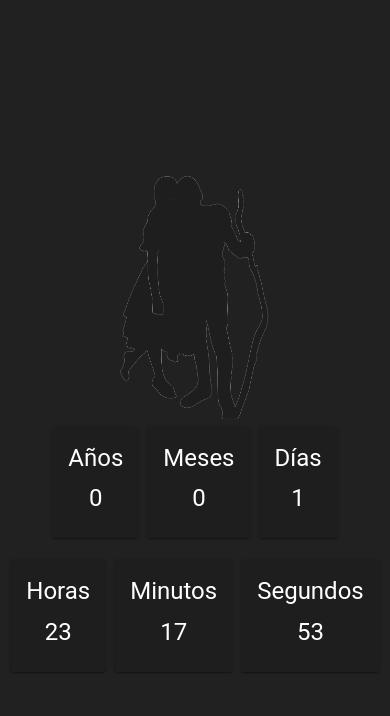
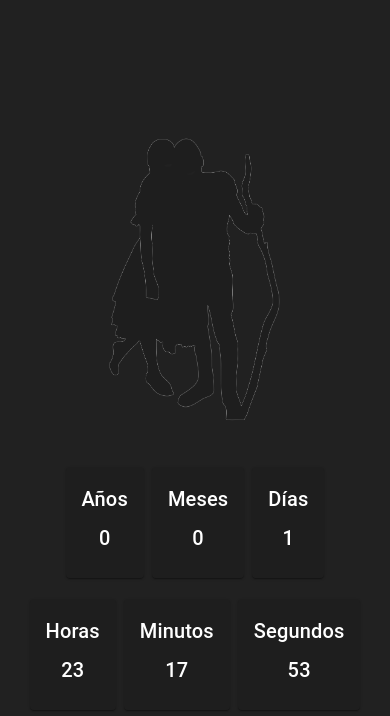
Before and after one commit to nfJaramillo/Formidable, a React (Create React App) app: page / in a window 390 px wide. Shown: the top 716 px of the page. Built offline with nearby package versions, Linux system fonts and the light colour scheme.

Commit message:
Responsive UI fixes

```diff
--- a/src/App.css
+++ b/src/App.css
@@ -6,18 +6,20 @@
   align-items: center;
   justify-content: center;
   font-size: calc(10px + 2vmin);
-  color: white;
+
 
 }
 
 
 .App-logo {
-  height: 60vh;
+  max-height: 50vh;
+  max-width: 30vw;
   margin: 10vw;
 }
 
 .timer{
   min-width: 50vw;
+  margin-right: 10vw;
 }
 
 @media only screen and (max-width: 600px) {
@@ -26,13 +28,15 @@
   }
 
   .App-logo {
-    height: 30vh;
-    margin: 0vw;
+    max-height: 50vh;
+    max-width: 50vw;
   }
 
   .timer{
 
     width: 100vw;
+    margin-right: 0;
+    margin-bottom: 10vw;
   }
 
 }
--- a/src/timer.js
+++ b/src/timer.js
@@ -67,10 +67,10 @@ function Timer() {
     const cardYears = (
         <React.Fragment>
             <CardContent>
-                <Typography variant="h5" color="white" gutterBottom align="center">
+                <Typography sx={{ typography: {xs:'h6', sm: 'h6', md:'h5', lg:'h4'  }}} color="white" gutterBottom align="center">
                     Años
                 </Typography>
-                <Typography variant="h5" color="white" align="center">
+                <Typography sx={{ typography: {xs:'h6', sm: 'h6', md:'h5', lg:'h4'  }}} color="white" align="center">
                     {years}
                 </Typography>
             </CardContent>
@@ -81,10 +81,10 @@ function Timer() {
     const cardMonths = (
         <React.Fragment>
             <CardContent>
-                <Typography variant="h5" color="white" gutterBottom align="center">
+                <Typography sx={{ typography: {xs:'h6', sm: 'h6', md:'h5', lg:'h4'  }}} color="white" gutterBottom align="center">
                     Meses
                 </Typography>
-                <Typography variant="h5" color="white" align="center">
+                <Typography sx={{ typography: {xs:'h6', sm: 'h6', md:'h5', lg:'h4'  }}} color="white" align="center">
                     {months}
                 </Typography>
             </CardContent>
@@ -94,10 +94,10 @@ function Timer() {
     const cardDays = (
         <React.Fragment>
             <CardContent>
-                <Typography variant="h5" color="white" gutterBottom align="center">
+                <Typography sx={{ typography: {xs:'h6', sm: 'h6', md:'h5', lg:'h4'  }}} color="white" gutterBottom align="center">
                     Días
                 </Typography>
-                <Typography variant="h5" color="white" align="center">
+                <Typography sx={{ typography: {xs:'h6', sm: 'h6', md:'h5', lg:'h4'  }}} color="white" align="center">
                     {days}
                 </Typography>
             </CardContent>
@@ -107,10 +107,10 @@ function Timer() {
     const cardHours = (
         <React.Fragment>
             <CardContent>
-                <Typography variant="h5" color="white" gutterBottom align="center">
+                <Typography sx={{ typography: {xs:'h6', sm: 'h6', md:'h5', lg:'h4'  }}} color="white" gutterBottom align="center">
                     Horas
                 </Typography>
-                <Typography variant="h5" color="white" align="center">
+                <Typography sx={{ typography: {xs:'h6', sm: 'h6', md:'h5', lg:'h4'  }}} color="white" align="center">
                     {hours}
                 </Typography>
             </CardContent>
@@ -120,10 +120,10 @@ function Timer() {
     const cardMinuts = (
         <React.Fragment>
             <CardContent>
-                <Typography variant="h5" color="white" gutterBottom align="center">
+                <Typography sx={{ typography: {xs:'h6', sm: 'h6', md:'h5', lg:'h4'  }}} color="white" gutterBottom align="center">
                     Minutos
                 </Typography>
-                <Typography variant="h5" color="white" align="center">
+                <Typography sx={{ typography: {xs:'h6', sm: 'h6', md:'h5', lg:'h4'  }}} color="white" align="center">
                     {minuts}
                 </Typography>
             </CardContent>
@@ -133,10 +133,10 @@ function Timer() {
     const cardSeconds = (
         <React.Fragment>
             <CardContent>
-                <Typography variant="h5" color="white" gutterBottom align="center">
+                <Typography sx={{ typography: {xs:'h6', sm: 'h6', md:'h5', lg:'h4'  }}} color="white" gutterBottom align="center">
                     Segundos
                 </Typography>
-                <Typography variant="h5" color="white" align="center">
+                <Typography sx={{ typography: {xs:'h6', sm: 'h6', md:'h5', lg:'h4'  }}} color="white" align="center">
                     {seconds}
                 </Typography>
             </CardContent>
@@ -154,16 +154,16 @@ function Timer() {
     return (
         <ThemeProvider theme={theme}>
             <span>
-                <Grid container rowSpacing={1} alignItems="center" justifyContent="center" columnSpacing={{ xs: 1, sm: 1, md: 1 }}>
-                    <Grid item sm={3}> <Card >{cardYears}</Card> </Grid>
-                    <Grid item sm={3}> <Card >{cardMonths}</Card> </Grid>
-                    <Grid item sm={3}><Card >{cardDays}</Card> </Grid>
+                <Grid container rowSpacing={1} alignItems="center" justifyContent="center" columnSpacing={{ xs: 1, sm: 2, md: 3 }}>
+                    <Grid item sm={4}> <Card >{cardYears}</Card> </Grid>
+                    <Grid item sm={4}> <Card >{cardMonths}</Card> </Grid>
+                    <Grid item sm={4}><Card >{cardDays}</Card> </Grid>
                 </Grid>
                 <br />
-                <Grid container rowSpacing={1} alignItems="center" justifyContent="center" columnSpacing={{ xs: 1, sm: 1, md: 1 }}>
-                    <Grid item sm={3}><Card >{cardHours}</Card> </Grid>
-                    <Grid item sm={3}><Card >{cardMinuts}</Card> </Grid>
-                    <Grid item sm={3}><Card >{cardSeconds}</Card> </Grid>
+                <Grid container rowSpacing={1} alignItems="center" justifyContent="center" columnSpacing={{ xs: 1, sm: 2, md: 3 }}>
+                    <Grid item sm={4}><Card >{cardHours}</Card> </Grid>
+                    <Grid item sm={4}><Card >{cardMinuts}</Card> </Grid>
+                    <Grid item sm={4}><Card >{cardSeconds}</Card> </Grid>
                 </Grid>
             </span>
         </ThemeProvider>
```
